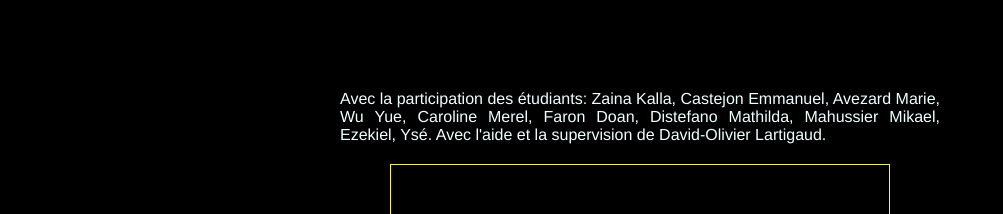
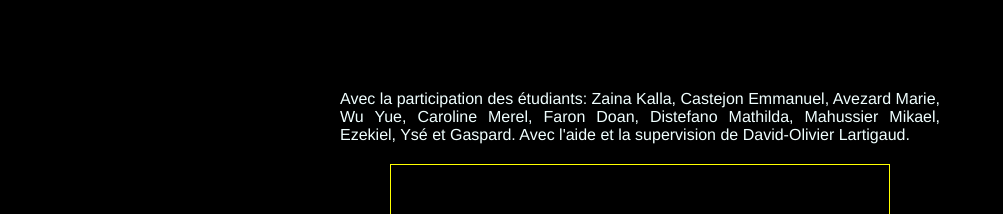
Before and after one commit to BenQueron/Workshop-Bitsy-Refaire_Sainte, a plain HTML site: page index.html in a window 1280 px wide. Shown: the part 495-709 px from the top of the page, without its empty margins (0-1003 px from the left). Drawn offline with Linux system fonts and the light colour scheme; a script that the page names is missing.

Commit message:
Update index.html

```diff
--- a/index.html
+++ b/index.html
@@ -26,7 +26,7 @@
 		</div>
 
 		<div id="noms">
-			<p> Avec la participation des étudiants: Zaina Kalla, Castejon Emmanuel, Avezard Marie, Wu Yue, Caroline Merel, Faron Doan, Distefano Mathilda, Mahussier Mikael, Ezekiel, Ysé. Avec l'aide et la supervision de David-Olivier Lartigaud.</p>
+			<p> Avec la participation des étudiants: Zaina Kalla, Castejon Emmanuel, Avezard Marie, Wu Yue, Caroline Merel, Faron Doan, Distefano Mathilda, Mahussier Mikael, Ezekiel, Ysé et Gaspard. Avec l'aide et la supervision de David-Olivier Lartigaud.</p>
 		</div>
 
 		<!--
```
